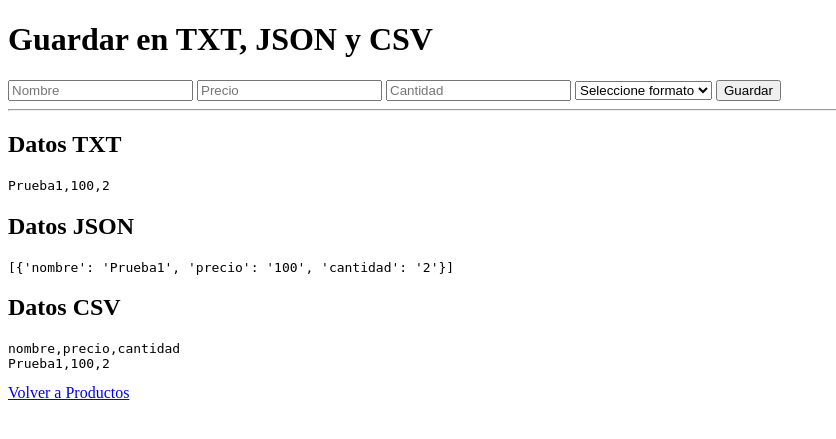
After one commit to beivy27/proyecto_001_TiendaOnline, a Flask app: page /datos in a window 1280 px wide. The commit adds this page. Shown: the top 439 px of the page, without its empty margins (0-836 px from the left). Run offline with Flask 3, Linux system fonts and the light colour scheme.

Commit message:
Semana 12 - Persistencia TXT, JSON, CSV y SQLite completa

```diff
--- a/app.py
+++ b/app.py
@@ -1,42 +1,149 @@
 import os
+import json
+import csv
+
 from flask import Flask, render_template, request, redirect, url_for
-from database import init_db, fetch_all, fetch_one, insert, update, delete
+from inventario.db import db
+from inventario.productos import Producto
 
 app = Flask(__name__)
 
-# 🔴 CREA LA TABLA AL INICIAR (esto elimina el error en Render)
-init_db()
+# -------------------------
+# CONFIGURACIÓN SQLITE
+# -------------------------
+BASE_DIR = os.path.abspath(os.path.dirname(__file__))
+app.config["SQLALCHEMY_DATABASE_URI"] = "sqlite:///" + os.path.join(BASE_DIR, "inventario.db")
+app.config["SQLALCHEMY_TRACK_MODIFICATIONS"] = False
+app.config["SECRET_KEY"] = "clave123"
 
+db.init_app(app)
+
+with app.app_context():
+    db.create_all()
+
+# -------------------------
+# RUTA PRINCIPAL
+# -------------------------
 @app.route("/")
 def index():
-    productos = fetch_all()
-    return render_template("index.html", productos=productos)
+    return redirect(url_for("productos"))
 
-@app.route("/agregar", methods=["GET", "POST"])
-def agregar():
+# -------------------------
+# CRUD SQLITE
+# -------------------------
+@app.route("/productos", methods=["GET", "POST"])
+def productos():
+
     if request.method == "POST":
         nombre = request.form["nombre"]
+        precio = float(request.form["precio"])
         cantidad = int(request.form["cantidad"])
-        precio = float(request.form["precio"])
-        insert(nombre, cantidad, precio)
-        return redirect(url_for("index"))
-    return render_template("producto.html")
+
+        nuevo = Producto(nombre=nombre, precio=precio, cantidad=cantidad)
+        db.session.add(nuevo)
+        db.session.commit()
+
+        return redirect(url_for("productos"))
+
+    lista = Producto.query.all()
+    return render_template("producto.html", productos=lista)
+
 
 @app.route("/editar/<int:id>", methods=["GET", "POST"])
 def editar(id):
-    producto = fetch_one(id)
+
+    producto = Producto.query.get_or_404(id)
+
     if request.method == "POST":
-        nombre = request.form["nombre"]
-        cantidad = int(request.form["cantidad"])
-        precio = float(request.form["precio"])
-        update(id, nombre, cantidad, precio)
-        return redirect(url_for("index"))
+        producto.nombre = request.form["nombre"]
+        producto.precio = float(request.form["precio"])
+        producto.cantidad = int(request.form["cantidad"])
+        db.session.commit()
+        return redirect(url_for("productos"))
+
     return render_template("editar.html", producto=producto)
 
-@app.route("/eliminar/<int:id>", methods=["POST"])
+
+@app.route("/eliminar/<int:id>")
 def eliminar(id):
-    delete(id)
-    return redirect(url_for("index"))
+
+    producto = Producto.query.get_or_404(id)
+    db.session.delete(producto)
+    db.session.commit()
+    return redirect(url_for("productos"))
+
+
+# -------------------------
+# PERSISTENCIA TXT / JSON / CSV
+# -------------------------
+@app.route("/datos", methods=["GET", "POST"])
+def datos():
+
+    data_folder = os.path.join(BASE_DIR, "inventario", "data")
+    txt_path = os.path.join(data_folder, "datos.txt")
+    json_path = os.path.join(data_folder, "datos.json")
+    csv_path = os.path.join(data_folder, "datos.csv")
+
+    if request.method == "POST":
+
+        nombre = request.form["nombre"]
+        precio = request.form["precio"]
+        cantidad = request.form["cantidad"]
+        formato = request.form["formato"]
+
+        registro = {
+            "nombre": nombre,
+            "precio": precio,
+            "cantidad": cantidad
+        }
+
+        if formato == "txt":
+            with open(txt_path, "a", encoding="utf-8") as f:
+                f.write(f"{nombre},{precio},{cantidad}\n")
+
+        elif formato == "json":
+            try:
+                with open(json_path, "r", encoding="utf-8") as f:
+                    datos = json.load(f)
+            except:
+                datos = []
+
+            datos.append(registro)
+
+            with open(json_path, "w", encoding="utf-8") as f:
+                json.dump(datos, f, indent=4)
+
+        elif formato == "csv":
+            with open(csv_path, "a", newline="", encoding="utf-8") as f:
+                writer = csv.writer(f)
+                writer.writerow([nombre, precio, cantidad])
+
+        return redirect(url_for("datos"))
+
+    # ---- LECTURA ----
+    try:
+        with open(txt_path, "r", encoding="utf-8") as f:
+            datos_txt = f.read()
+    except:
+        datos_txt = ""
+
+    try:
+        with open(json_path, "r", encoding="utf-8") as f:
+            datos_json = json.load(f)
+    except:
+        datos_json = []
+
+    try:
+        with open(csv_path, "r", encoding="utf-8") as f:
+            datos_csv = f.read()
+    except:
+        datos_csv = ""
+
+    return render_template("datos.html",
+                           datos_txt=datos_txt,
+                           datos_json=datos_json,
+                           datos_csv=datos_csv)
+
 
 if __name__ == "__main__":
-    app.run(host="0.0.0.0", port=5000)
+    app.run(debug=True)
--- /dev/null
+++ b/inventario/data/datos.csv
@@ -0,0 +1,2 @@
+nombre,precio,cantidad
+Prueba1,100,2
--- /dev/null
+++ b/inventario/data/datos.json
@@ -0,0 +1,7 @@
+[
+    {
+        "nombre": "Prueba1",
+        "precio": "100",
+        "cantidad": "2"
+    }
+]
--- /dev/null
+++ b/inventario/data/datos.txt
@@ -0,0 +1 @@
+Prueba1,100,2
--- /dev/null
+++ b/inventario/db.py
@@ -0,0 +1,3 @@
+from flask_sqlalchemy import SQLAlchemy
+
+db = SQLAlchemy()
--- /dev/null
+++ b/templates/datos.html
@@ -0,0 +1,39 @@
+<!DOCTYPE html>
+<html>
+<head>
+    <title>Persistencia de Datos</title>
+</head>
+<body>
+
+<h1>Guardar en TXT, JSON y CSV</h1>
+
+<form method="POST">
+    <input type="text" name="nombre" placeholder="Nombre" required>
+    <input type="number" step="0.01" name="precio" placeholder="Precio" required>
+    <input type="number" name="cantidad" placeholder="Cantidad" required>
+
+    <select name="formato" required>
+        <option value="">Seleccione formato</option>
+        <option value="txt">TXT</option>
+        <option value="json">JSON</option>
+        <option value="csv">CSV</option>
+    </select>
+
+    <button type="submit">Guardar</button>
+</form>
+
+<hr>
+
+<h2>Datos TXT</h2>
+<pre>{{ datos_txt }}</pre>
+
+<h2>Datos JSON</h2>
+<pre>{{ datos_json }}</pre>
+
+<h2>Datos CSV</h2>
+<pre>{{ datos_csv }}</pre>
+
+<a href="{{ url_for('productos') }}">Volver a Productos</a>
+
+</body>
+</html>
```
Also changed, not shown: inventario/productos.py (added, +10 -0 lines), requirements.txt (+17 -2 lines), templates/editar.html (+15 -8 lines), templates/producto.html (+38 -8 lines), inventario.db, inventario/__init__.py (added).
